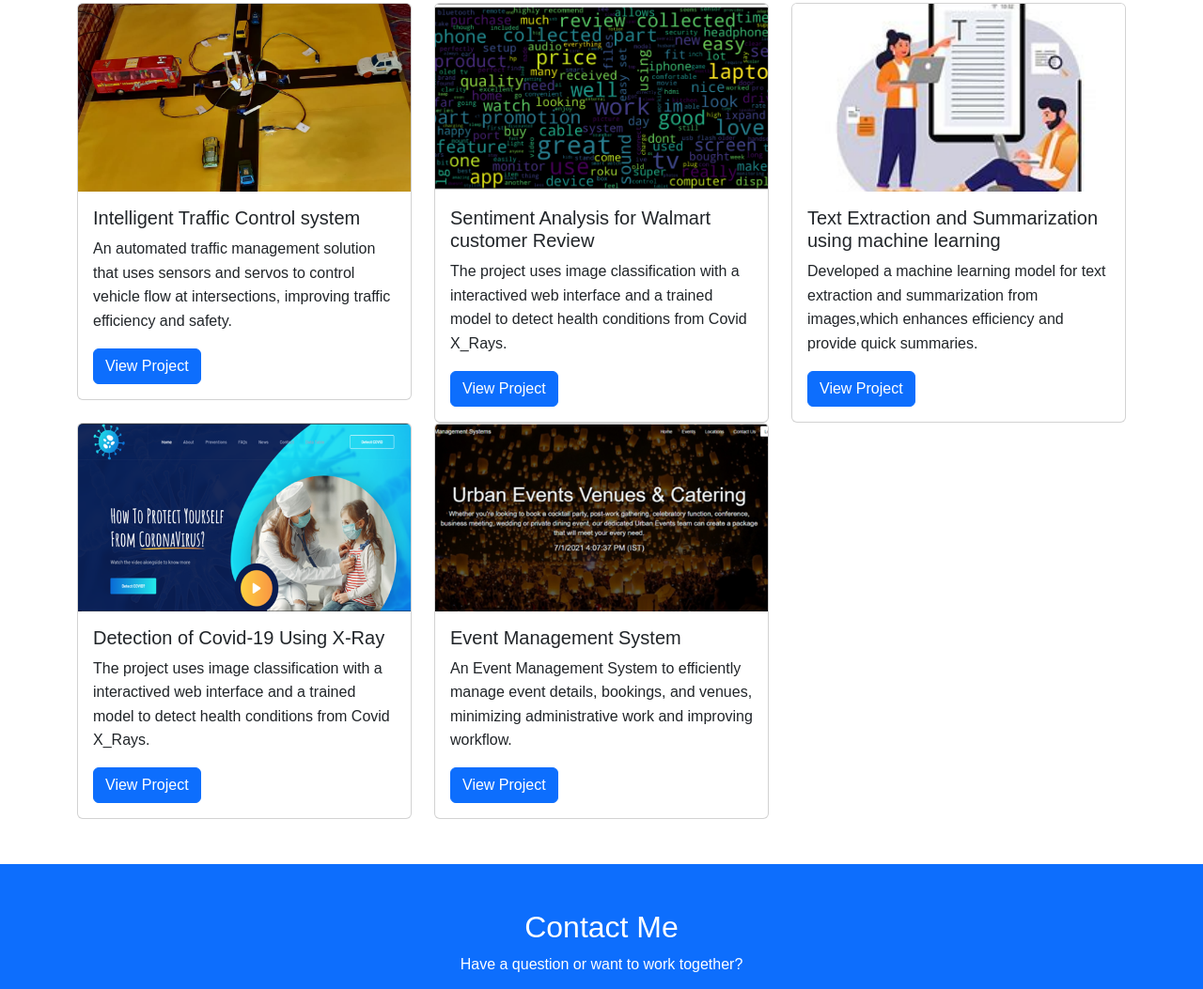
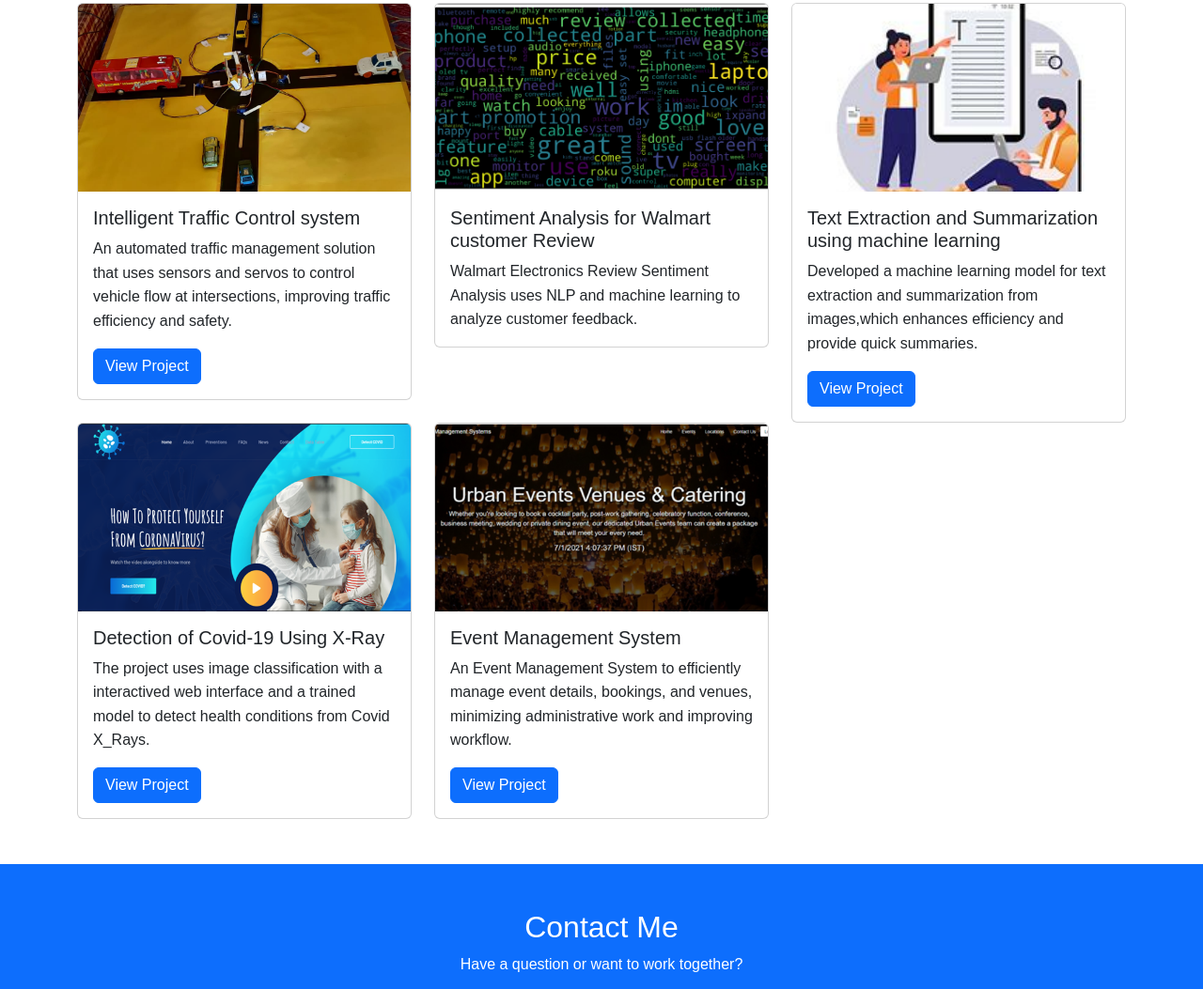
Before and after one commit to Anirudhpatil367/portfolio, a plain HTML site: page index.html in a window 1280 px wide. Shown: the part 2649-3702 px from the top of the page at 94% size. Drawn offline with nearby package versions, Linux system fonts and the light colour scheme; a script that the page names is missing.

Commit message:
Update index.html

```diff
--- a/index.html
+++ b/index.html
@@ -188,8 +188,7 @@ additional tasks per team member daily.</li></p>
                     <img src="Images/Visual_image.png" class="card-img-top" alt="Project 3">
                     <div class="card-body">
                         <h5 class="card-title">Sentiment Analysis for Walmart customer Review</h5>
-                        <p class="card-text">The project uses image classification with a interactived web interface and a trained model to detect health conditions from Covid X_Rays.</p>
-                        <a href="https://github.com/Anirudhpatil367/Sentiment_Analysis_Walmart_Customer_Review" class="btn btn-primary" target="_blank">View Project</a>
+                        <p class="card-text">Walmart Electronics Review Sentiment Analysis uses NLP and machine learning to analyze customer feedback.</p>
                     </div>
                 </div>
             </div>
```
